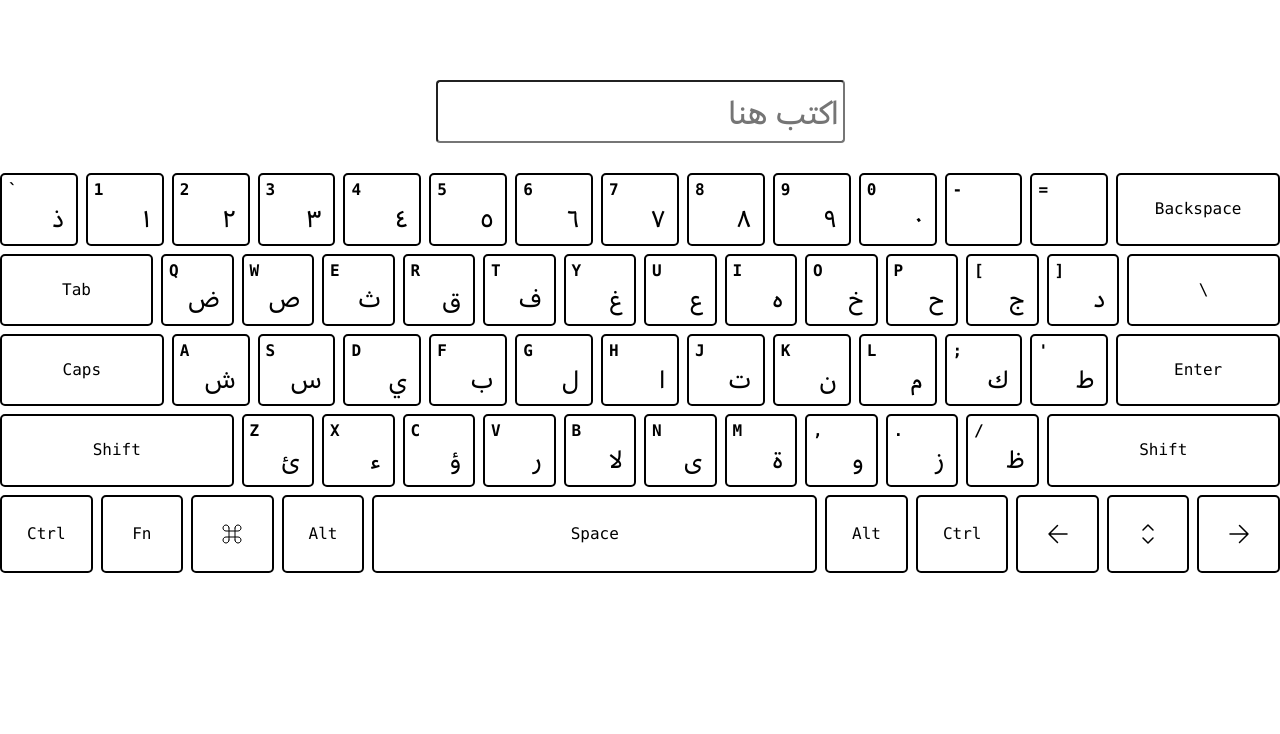
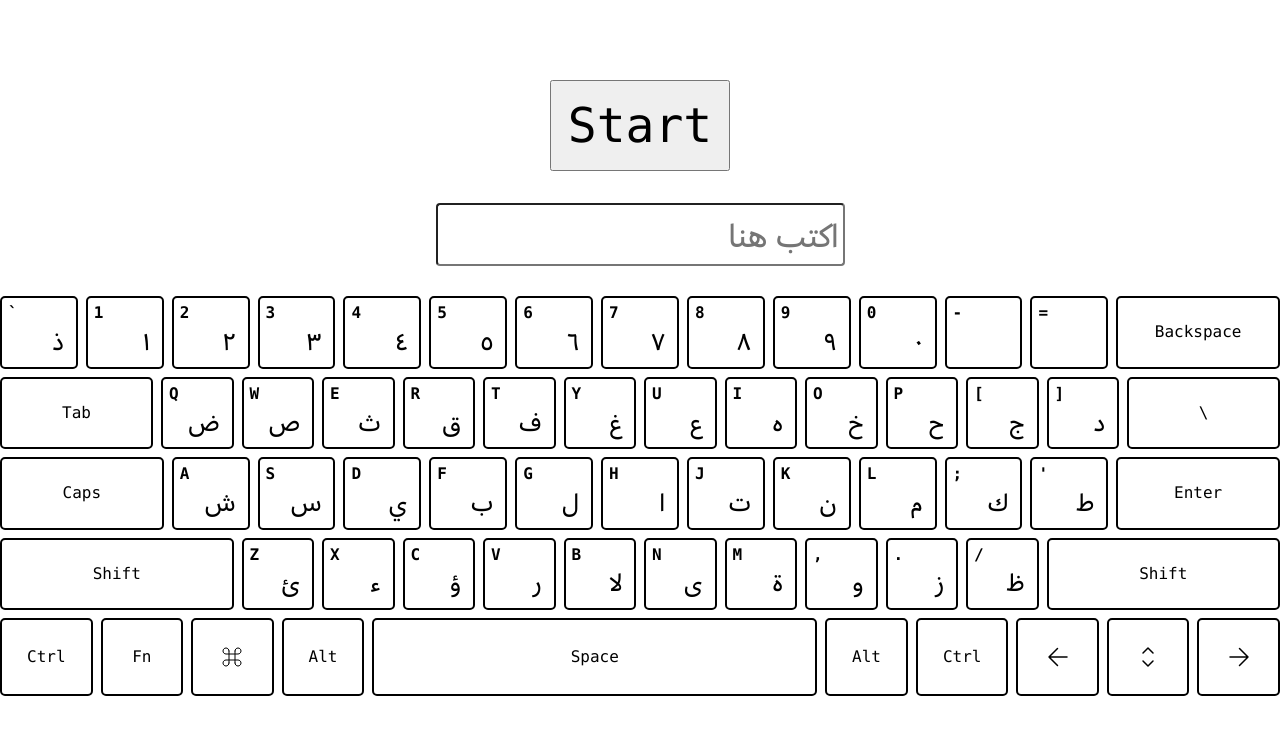
Before and after one commit to Hashovic/ar-practice, a Vue app: page / in a window 1280 px wide. Shown: the top 734 px of the page. Built offline with nearby package versions, Linux system fonts and the light colour scheme.

Commit message:
added basic game functionality

```diff
--- a/src/App.vue
+++ b/src/App.vue
@@ -1,57 +1,40 @@
 <script setup>
-    import { ref } from "vue";
+    import { ref, watch } from "vue";
     import Keyboard from "@/Keyboard.vue"
-    import { arabic101Map } from "@/helper.js";
+    import InputBox from "@/InputBox.vue"
+    import { arabic101Map, getRandomElement } from "@/helper.js";
 
+    const gameStarted = ref(false);
+    const letterList = Object.values(arabic101Map);
     const activeKey = ref(null);
     const arText = ref("");
+    const gameText = ref(getRandomElement(letterList));
 
-    let clearTimer = null;
 
-    function handleKey(event) {
-	activeKey.value = event.key;
+    watch(() => arText.value, () => {
 
-	// cancel previous timeout
-	if (clearTimer) clearTimeout(clearTimer);
+	if(arText.value === gameText.value) {
+	    gameText.value = getRandomElement(letterList);
+	    arText.value = "";
+	}
 
-	clearTimer = setTimeout(() => {
-	    activeKey.value = null;
-	    clearTimer = null;
-	}, 150);
-    }
+	if(arText.value.length > gameText.value.length - 1) arText.value = arText.value.slice(0, arText.value.length - gameText.value.length - 1);
+    })
 
-    function translateKey(event) {
-	const key = event.key;
-
-	// Allow control keys
-	if (key.length > 1) return;
-
-	const lower = key.toLowerCase();
-
-	// If key exists in Arabic map → insert Arabic
-	if (arabic101Map[lower]) {
-	    arText.value += arabic101Map[lower];
-	}
-	// If user is typing Arabic keyboard, keep original
-	else {
-	    arText.value += key;
-	}
-    }
 </script>
 
 <template>
     <div class="container">
-	<div class="text-container">
-	    <input
-		v-model="arText"
-		dir="rtl"
-		lang="ar"
-		class="text-input"
-		@keydown="handleKey"
-		@keypress.prevent="translateKey"
-		placeholder="اكتب هنا"
-	    >
+	<div class="start-button-box" v-if="!gameStarted">
+	    <button class="start-button" @click="gameStarted = true">Start</button>
 	</div>
+	<div v-else class="game-text">
+	    <h2>{{ gameText }}</h2>
+	</div>
+	<InputBox
+	    v-model:ar-text="arText"
+	    v-model:active-key="activeKey"
+	/>
 	<Keyboard :active-key="activeKey" />
     </div>
 </template>
@@ -63,20 +46,24 @@
 	padding-top: 4rem;      /* pt-16 */
     }
 
-    .text-container {
+    .start-button-box {
 	display: flex;
 	justify-content: center;
 	align-items: center;
-	padding-bottom: 30px;
-
     }
 
-    .text-input {
+    .start-button {
+	font-size: 3rem;
+	padding: 16px;
+	margin-bottom: 32px;
+    }
+
+    .game-text {
 	font-family: "ZahirArabic", serif;
-	font-size: 2rem;
-	padding: 4px;
-	border-radius: 4px;
-	line-height: 1.6;
+	display: flex;
+	font-size: 2.5rem;
+	justify-content: center;
+	align-items: center;
     }
 
 </style>
--- /dev/null
+++ b/src/InputBox.vue
@@ -0,0 +1,68 @@
+<script setup>
+    import { arabic101Map } from "@/helper.js";
+    const arText = defineModel('arText');
+    const activeKey = defineModel('activeKey');
+
+    let clearTimer = null;
+
+    function handleKey(event) {
+	activeKey.value = event.key;
+
+	// cancel previous timeout
+	if (clearTimer) clearTimeout(clearTimer);
+
+	clearTimer = setTimeout(() => {
+	    activeKey.value = null;
+	    clearTimer = null;
+	}, 150);
+    }
+
+    function translateKey(event) {
+	const key = event.key;
+
+	// Allow control keys
+	if (key.length > 1) return;
+
+	const lower = key.toLowerCase();
+
+	// If key exists in Arabic map → insert Arabic
+	if (arabic101Map[lower]) {
+	    arText.value += arabic101Map[lower];
+	}
+	// If user is typing Arabic keyboard, keep original
+	else {
+	    arText.value += key;
+	}
+    }
+
+</script>
+<template>
+    <div class="text-container">
+	<input
+	    v-model="arText"
+	    dir="rtl"
+	    lang="ar"
+	    class="text-input"
+	    @keydown="handleKey"
+	    @keypress.prevent="translateKey"
+	    placeholder="اكتب هنا"
+	>
+    </div>
+</template>
+<style scoped>
+    .text-container {
+	display: flex;
+	justify-content: center;
+	align-items: center;
+	padding-bottom: 30px;
+    }
+
+    .text-input {
+	font-family: "ZahirArabic", serif;
+	font-size: 2rem;
+	padding: 4px;
+	border-radius: 4px;
+	line-height: 1.6;
+    }
+
+</style>
--- a/src/helper.js
+++ b/src/helper.js
@@ -20,3 +20,7 @@ export const arabic101Map = {
     "7": "٧", "8": "٨", "9": "٩",
     "0": "٠",
 };
+
+export function getRandomElement(arr){
+    return arr[Math.floor(Math.random() * arr.length)];
+}
```
